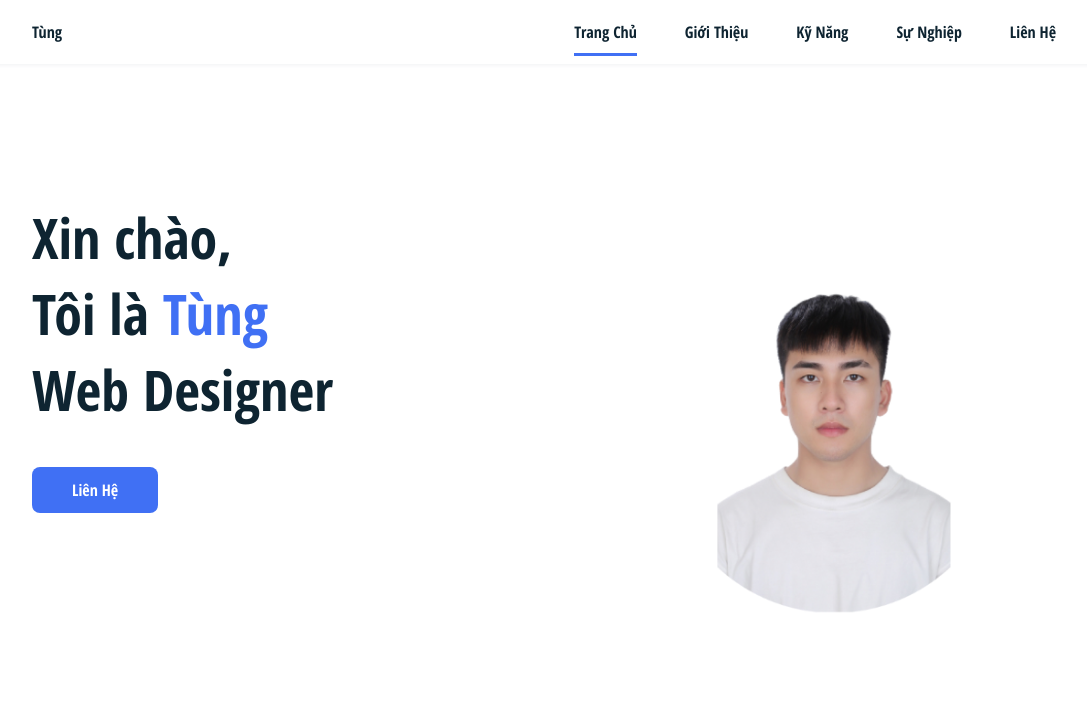
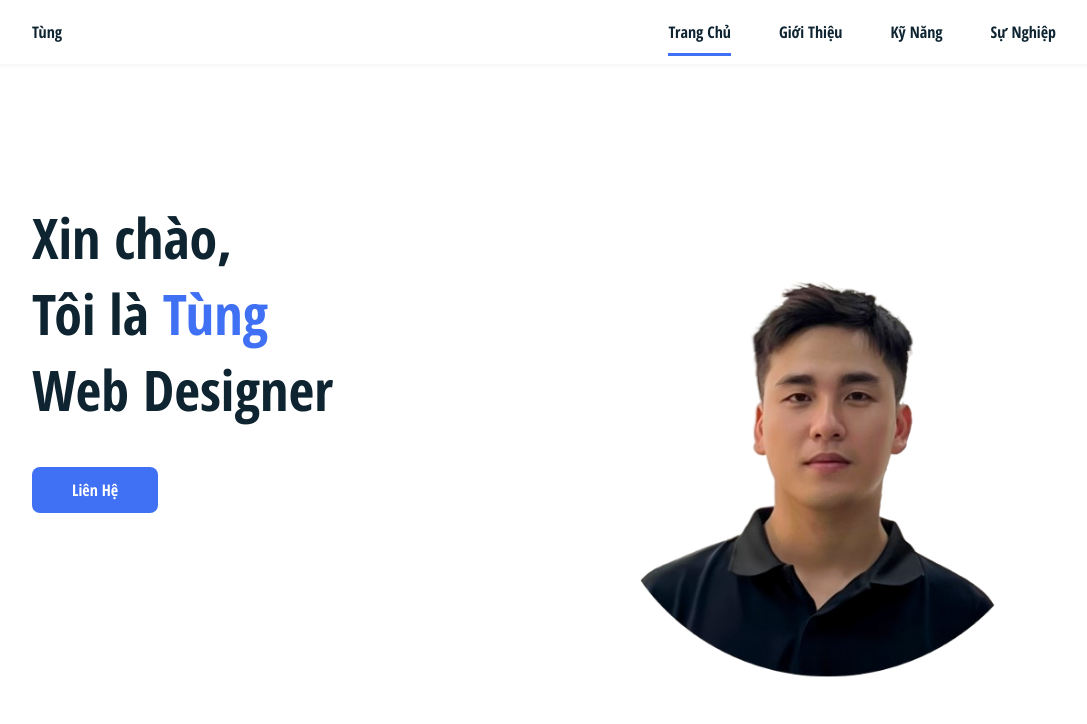
Before and after one commit to vantungpham23-ht/Portfolioooo, a plain HTML site: page index.html in a window 1280 px wide. Shown: the top 724 px of the page, without its empty margins (96-1183 px from the left). Drawn offline with nearby package versions, Linux system fonts and the light colour scheme.

Commit message:
update update2update4/7/2023

```diff
--- a/index.html
+++ b/index.html
@@ -26,7 +26,7 @@
                         <li class="nav__item"><a href="#about" class="nav__link">Giới Thiệu</a></li>
                         <li class="nav__item"><a href="#skills" class="nav__link">Kỹ Năng</a></li>
                         <li class="nav__item"><a href="#work" class="nav__link">Sự Nghiệp</a></li>
-                        <li class="nav__item"><a href="#contact" class="nav__link">Liên Hệ</a></li>
+                        <!-- <li class="nav__item"><a href="#contact" class="nav__link">Liên Hệ</a></li> -->
                     </ul>
                 </div>
 
@@ -52,7 +52,7 @@
                 </div>
 
                 <div class="home__img">
-                    <img src="assets/img/avatar (2).png" alt="">
+                    <img src="assets/img/tung-final.png" alt="">
                 </div>
             </section>
 
@@ -185,7 +185,7 @@
                 <a href="https://www.instagram.com/vantungpham23/" class="footer__icon"><i class='bx bxl-instagram' ></i></a>
                 <a href="https://twitter.com/Fedoraxss" class="footer__icon"><i class='bx bxl-twitter' ></i></a>
             </div>
-            <p>&#169; 2021 copyright by Tùng</p>
+            <p>&#169; 2021 copyright by Tùng <br> Cám ơn các bạn đã ghé qua nhé ^^!</p>
         </footer>
 
 
```
Also changed, not shown: assets/img/about.jpg, assets/img/avatar (1).png (deleted), assets/img/avatar (2).png (deleted), assets/img/avatar.jpg (deleted), assets/img/avatar.png (deleted), assets/img/perfil.png (deleted), assets/img/tung-final.png (added), 2 other files.
